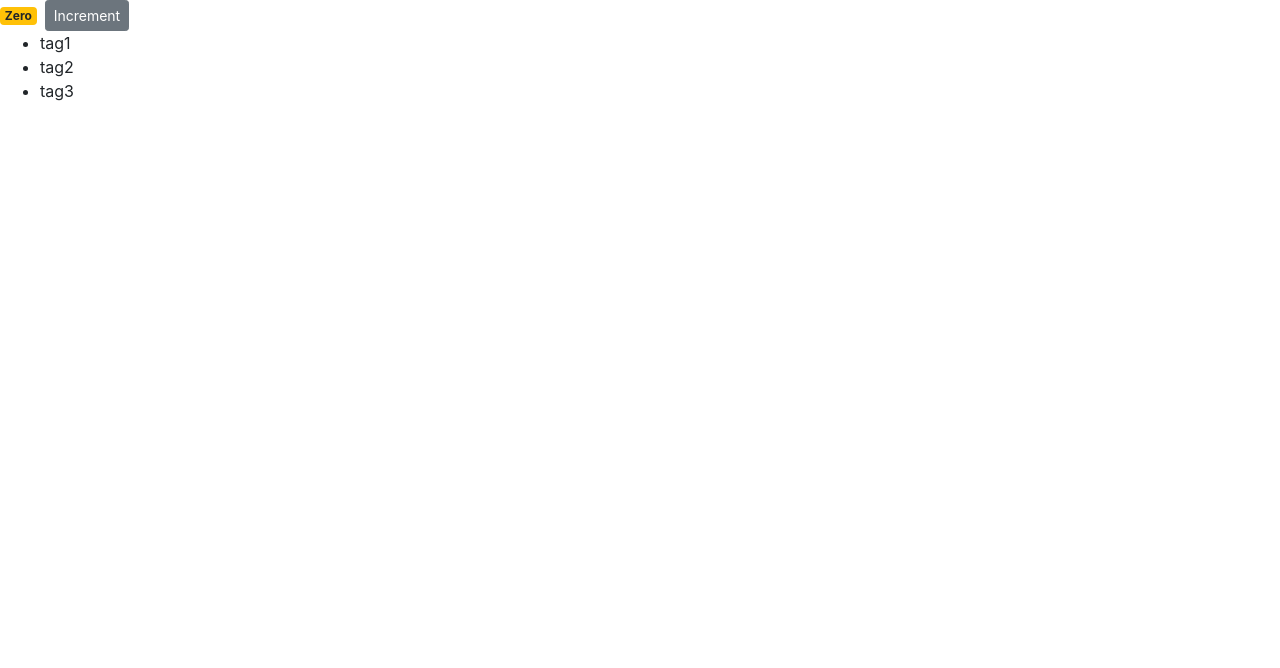
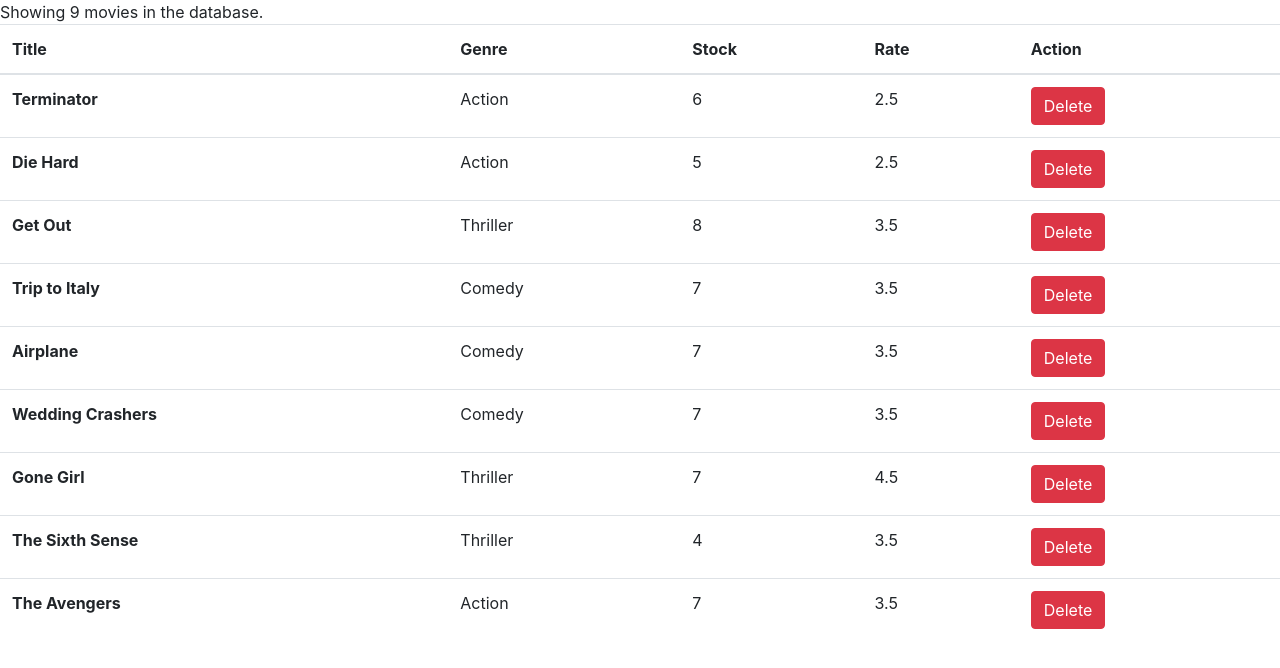
Before and after one commit to nghuuton/react-lession-1, a React (Create React App) app: page / in a window 1280 px wide. Shown: the top 668 px of the page. Built offline with nearby package versions, Linux system fonts and the light colour scheme.

Commit message:
Exercise Movies

```diff
--- a/src/App.js
+++ b/src/App.js
@@ -1,15 +1,62 @@
 import React, { Component } from 'react';
 // import './App.css';
-
-import Counter from './components/counter'
+import { getMovies } from './services/fakeMovieService'
+// import Counter from './components/counter'
 
 
 
 class App extends Component {
+  constructor(props) {
+    super(props);
+    this.state = {
+      movies: getMovies(),
+      count: getMovies().length
+    }
+  }
+  deleteMovie(movieId) {
+    return () => {
+      const { movies, count } = this.state;
+      let newCout = count - 1;
+      const newData = movies.filter(item => {
+        return item._id !== movieId
+      })
+      this.setState({
+        movies: newData,
+        count: newCout
+      })
+    }
+  }
   render() {
+    const { movies, count } = this.state;
     return (
-      <div className="App" >
-        <Counter />
+      <div className="contrainer" >
+        {/* <Counter /> */}
+        {count > 0 && <span>Showing {count} movies in the database.</span>}
+        {count === 0 && <span>There are no movies in the database</span>}
+        {count > 0 && <div className="row">
+          <div className="col">
+            <table className="table">
+              <thead>
+                <tr>
+                  <th scope="col">Title</th>
+                  <th scope="col">Genre</th>
+                  <th scope="col">Stock</th>
+                  <th scope="col">Rate</th>
+                  <th scope="col">Action</th>
+                </tr>
+              </thead>
+              <tbody>
+                {movies.map((movie, index) => (<tr key={index}>
+                  <th scope="row">{movie.title}</th>
+                  <td>{movie.genre.name}</td>
+                  <td>{movie.numberInStock}</td>
+                  <td>{movie.dailyRentalRate}</td>
+                  <td><button className="btn btn-danger" onClick={this.deleteMovie(movie._id)}>Delete</button></td>
+                </tr>))}
+              </tbody>
+            </table>
+          </div>
+        </div>}
       </div>
     );
   }
--- a/src/components/counter.jsx
+++ b/src/components/counter.jsx
@@ -10,12 +10,14 @@ class Counter extends Component {
 		return count === 0 ? 'Zero' : count;
 	};
 
-    increment() {
+	increment(productId) {
+		return () => {
 			this.setState({
-            count: this.state.count + 1
+				count: this.state.count + productId
 			})
+		}
+
 	};
-
 
 
 	render() {
@@ -28,14 +30,13 @@ class Counter extends Component {
 				</span>
 				<button
 					className="btn btn-secondary primary btn-sm"
-                    onClick={() => this.increment()}>
+					onClick={this.increment(1)}>
 					Increment
                 </button>
 				<ul>
 					{tags.length > 0 && tags.map((item, index) => <li key={index}>{item}</li>)}
 					{tags.length === 0 && <li>Nothing in here!</li>}
 				</ul>
-
 			</div>
 		);
 	}
--- /dev/null
+++ b/src/services/fakeGenreService.js
@@ -0,0 +1,9 @@
+export const genres = [
+  { _id: "5b21ca3eeb7f6fbccd471818", name: "Action" },
+  { _id: "5b21ca3eeb7f6fbccd471814", name: "Comedy" },
+  { _id: "5b21ca3eeb7f6fbccd471820", name: "Thriller" }
+];
+
+export function getGenres() {
+  return genres.filter(g => g);
+}
--- /dev/null
+++ b/src/services/fakeMovieService.js
@@ -0,0 +1,97 @@
+import * as genresAPI from "./fakeGenreService";
+
+const movies = [
+  {
+    _id: "5b21ca3eeb7f6fbccd471815",
+    title: "Terminator",
+    genre: { _id: "5b21ca3eeb7f6fbccd471818", name: "Action" },
+    numberInStock: 6,
+    dailyRentalRate: 2.5,
+    publishDate: "2018-01-03T19:04:28.809Z"
+  },
+  {
+    _id: "5b21ca3eeb7f6fbccd471816",
+    title: "Die Hard",
+    genre: { _id: "5b21ca3eeb7f6fbccd471818", name: "Action" },
+    numberInStock: 5,
+    dailyRentalRate: 2.5
+  },
+  {
+    _id: "5b21ca3eeb7f6fbccd471817",
+    title: "Get Out",
+    genre: { _id: "5b21ca3eeb7f6fbccd471820", name: "Thriller" },
+    numberInStock: 8,
+    dailyRentalRate: 3.5
+  },
+  {
+    _id: "5b21ca3eeb7f6fbccd471819",
+    title: "Trip to Italy",
+    genre: { _id: "5b21ca3eeb7f6fbccd471814", name: "Comedy" },
+    numberInStock: 7,
+    dailyRentalRate: 3.5
+  },
+  {
+    _id: "5b21ca3eeb7f6fbccd47181a",
+    title: "Airplane",
+    genre: { _id: "5b21ca3eeb7f6fbccd471814", name: "Comedy" },
+    numberInStock: 7,
+    dailyRentalRate: 3.5
+  },
+  {
+    _id: "5b21ca3eeb7f6fbccd47181b",
+    title: "Wedding Crashers",
+    genre: { _id: "5b21ca3eeb7f6fbccd471814", name: "Comedy" },
+    numberInStock: 7,
+    dailyRentalRate: 3.5
+  },
+  {
+    _id: "5b21ca3eeb7f6fbccd47181e",
+    title: "Gone Girl",
+    genre: { _id: "5b21ca3eeb7f6fbccd471820", name: "Thriller" },
+    numberInStock: 7,
+    dailyRentalRate: 4.5
+  },
+  {
+    _id: "5b21ca3eeb7f6fbccd47181f",
+    title: "The Sixth Sense",
+    genre: { _id: "5b21ca3eeb7f6fbccd471820", name: "Thriller" },
+    numberInStock: 4,
+    dailyRentalRate: 3.5
+  },
+  {
+    _id: "5b21ca3eeb7f6fbccd471821",
+    title: "The Avengers",
+    genre: { _id: "5b21ca3eeb7f6fbccd471818", name: "Action" },
+    numberInStock: 7,
+    dailyRentalRate: 3.5
+  }
+];
+
+export function getMovies() {
+  return movies;
+}
+
+export function getMovie(id) {
+  return movies.find(m => m._id === id);
+}
+
+export function saveMovie(movie) {
+  let movieInDb = movies.find(m => m._id === movie._id) || {};
+  movieInDb.name = movie.name;
+  movieInDb.genre = genresAPI.genres.find(g => g._id === movie.genreId);
+  movieInDb.numberInStock = movie.numberInStock;
+  movieInDb.dailyRentalRate = movie.dailyRentalRate;
+
+  if (!movieInDb._id) {
+    movieInDb._id = Date.now();
+    movies.push(movieInDb);
+  }
+
+  return movieInDb;
+}
+
+export function deleteMovie(id) {
+  let movieInDb = movies.find(m => m._id === id);
+  movies.splice(movies.indexOf(movieInDb), 1);
+  return movieInDb;
+}
```
Lines whose indentation alone changed are shown as unchanged.
